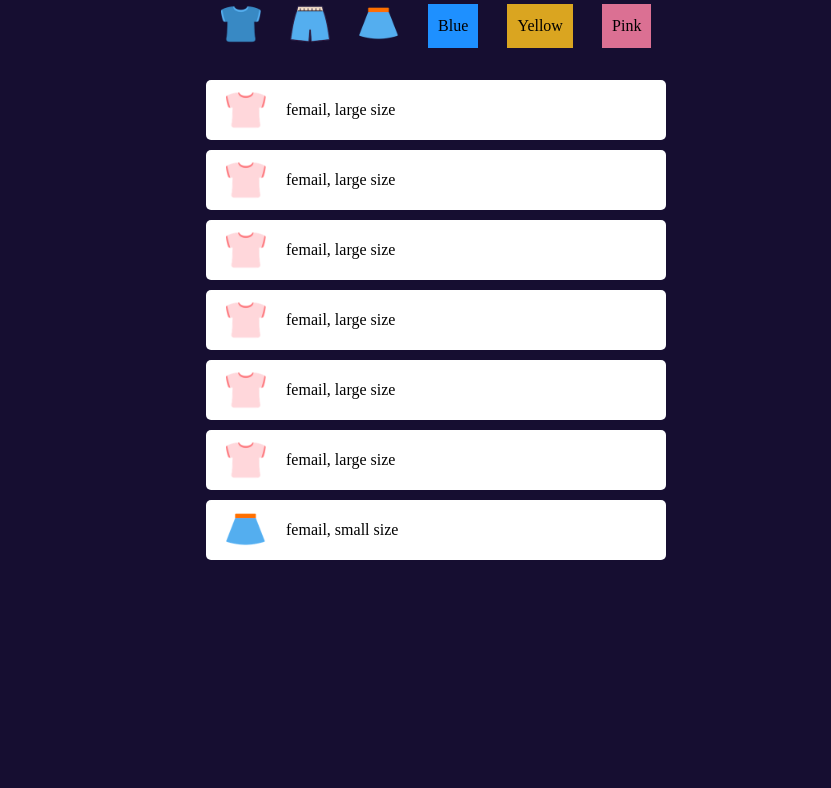
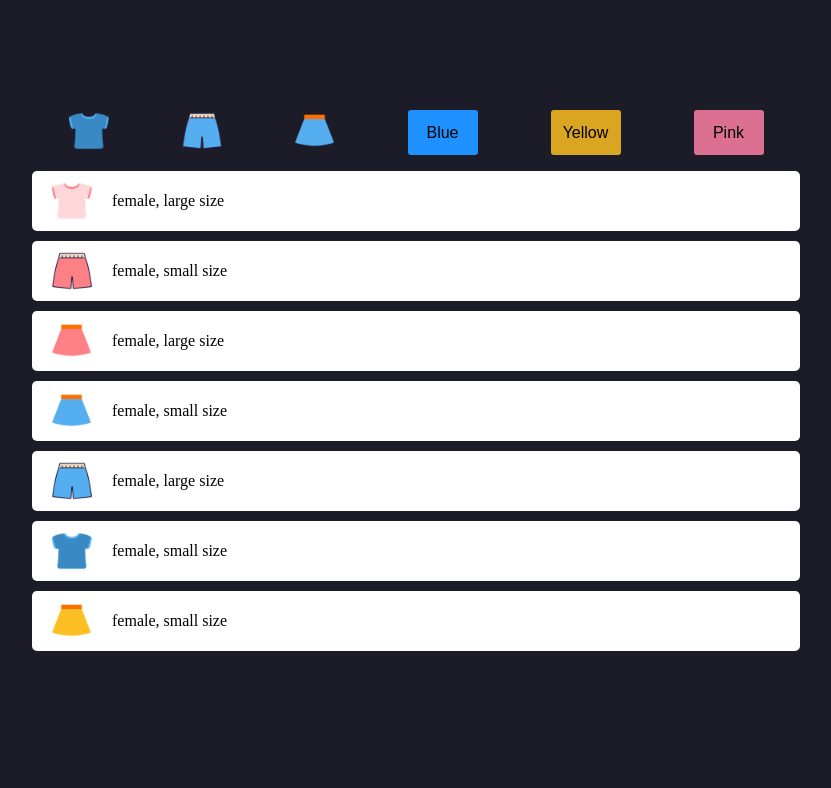
Before and after one commit to jellybrown/shopping, a plain HTML site: page index.html in a window 1280 px wide. Shown: the part 146-934 px from the top of the page, without its empty margins (224-1055 px from the left). Before the commit the page ends 800 px from the top, so only its background shows below. Drawn offline with Linux system fonts and the light colour scheme.

Commit message:
append, filtering

```diff
--- a/index.html
+++ b/index.html
@@ -13,31 +13,27 @@
     </header>
     <main>
       <section class="contents">
-        <ul class="filter_list">
-          <li class="shirst"><img src="imgs/blue_t.png" alt="" /></li>
-          <li class="pants"><img src="imgs/blue_p.png" alt="" /></li>
-          <li class="skirts"><img src="imgs/blue_s.png" alt="" /></li>
-          <li class="blue color_box"><span>Blue</span></li>
-          <li class="yellow color_box"><span>Yellow</span></li>
-          <li class="pink color_box"><span>Pink</span></li>
-        </ul>
-        <ul class="clothes_list">
-          <li>
-            <img src="imgs/pink_t.png" alt="" /><span>femail, large size</span>
-          </li>
-          <li>
-            <img src="imgs/pink_t.png" alt="" /><span>femail, large size</span>
-          </li>
-          <li>
-            <img src="imgs/pink_t.png" alt="" /><span>femail, large size</span>
-          </li>
-          <li>
-            <img src="imgs/pink_t.png" alt="" /><span>femail, large size</span>
-          </li>
-          <li>
-            <img src="imgs/pink_t.png" alt="" /><span>femail, large size</span>
-          </li>
-        </ul>
+        <div class="filter_list">
+          <button class="t" data-set="t">
+            <img src="imgs/blue_t.png" alt="" />
+          </button>
+          <button class="p" data-set="p">
+            <img src="imgs/blue_p.png" alt="" />
+          </button>
+          <button class="s" data-set="s">
+            <img src="imgs/blue_s.png" alt="" />
+          </button>
+          <button class="blue color_box" data-set="blue">
+            <span>Blue</span>
+          </button>
+          <button class="yellow color_box" data-set="yellow">
+            <span>Yellow</span>
+          </button>
+          <button class="pink color_box" data-set="pink">
+            <span>Pink</span>
+          </button>
+        </div>
+        <ul class="clothes_list"></ul>
       </section>
     </main>
   </body>
--- a/main.css
+++ b/main.css
@@ -1,21 +1,36 @@
-html,
+:root {
+  --background-color: rgb(27, 28, 39);
+  --button-font-size: 16px;
+  --border-radius: 3px;
+}
+
+/* COMMON */
+
 body {
   padding: 0;
   margin: 0;
+  height: 100vh;
 }
 ul,
 li {
   list-style: none;
+  padding: 0;
 }
 body {
-  background: rgb(22, 14, 49);
+  background: var(--background-color);
 }
-
+main {
+  height: 100%;
+}
+button {
+  padding: 0;
+  margin: 0;
+}
 img {
   width: 40px;
 }
 
-/* start */
+/* START */
 header {
   text-align: center;
   padding-top: 50px;
@@ -27,21 +42,37 @@ header img {
 .contents {
   display: flex;
   flex-direction: column;
-  margin: 0 auto;
-  width: 500px;
+  justify-content: center;
+  align-items: center;
+  height: 100%;
 }
 .filter_list {
+  width: 60%;
   display: flex;
   justify-content: space-around;
 }
-.filter_list li {
-  display: inline-block;
+.filter_list button {
+  border: none;
+  background: transparent;
+  outline: none;
   cursor: pointer;
+  border-radius: var(--border-radius);
+  transition: 0.3s ease-in;
+}
+.filter_list button span {
+  height: 100%;
+  display: block;
+  line-height: 45px;
+  width: 50px;
+  padding: 0 10px;
+  font-size: var(--button-font-size);
+}
+.filter_list button:hover {
+  transform: scale(1.2);
 }
 .filter_list .color_box {
   display: flex;
   align-items: center;
-  padding: 0 10px;
 }
 .filter_list .blue {
   background: dodgerblue;
@@ -52,7 +83,11 @@ header img {
 .filter_list .pink {
   background: palevioletred;
 }
-
+.clothes_list {
+  width: 60%;
+  height: 60%;
+  overflow-y: scroll;
+}
 .clothes_list li {
   background: #fff;
   padding: 10px 0 10px 20px;
--- a/main.js
+++ b/main.js
@@ -1,6 +1,8 @@
 "use strict";
 
 const clothesList = document.querySelector(".clothes_list");
+const filterList = document.querySelector(".filter_list");
+const btn = document.querySelectorAll("button");
 
 class Female {
   constructor(color, sort, size) {
@@ -10,20 +12,106 @@ class Female {
   }
   create() {
     const newList = document.createElement("li");
-    const item = `<img src="./imgs/${this.color}_${this.sort}.png" alt="" /><span>femail, ${this.size} size</span>`;
+    const item = `<img src="./imgs/${this.color}_${this.sort}.png" alt="" /><span>female, ${this.size} size</span>`;
+    newList.setAttribute("data-color", `${this.color}`);
+    newList.setAttribute("data-sort", `${this.sort}`);
     newList.innerHTML = item;
     clothesList.appendChild(newList);
   }
 }
 
-const female1 = new Female("pink", "t", "large");
-const female2 = new Female("blue", "s", "small");
-female1.create();
-female2.create();
+class Male {
+  constructor(color, sort, size) {
+    this.color = color;
+    this.sort = sort;
+    this.size = size;
+  }
+  create() {
+    const newList = document.createElement("li");
+    const item = `<img src="./imgs/${this.color}_${this.sort}.png" alt="" /><span>male, ${this.size} size</span>`;
+    newList.setAttribute("data-color", `${this.color}`);
+    newList.setAttribute("data-sort", `${this.sort}`);
+    newList.innerHTML = item;
+    clothesList.appendChild(newList);
+  }
+}
 
-function uploadList(item) {
-  const newList = document.createElement("li");
+const females = [
+  new Female("pink", "t", "large"),
+  new Female("pink", "p", "small"),
+  new Female("pink", "s", "large"),
+  new Female("blue", "s", "small"),
+  new Female("blue", "p", "large"),
+  new Female("blue", "t", "small"),
+  new Female("yellow", "s", "small"),
+  new Female("yellow", "p", "large"),
+  new Female("yellow", "t", "small"),
+  new Female("yellow", "t", "small"),
+  new Female("yellow", "t", "small"),
+  new Female("yellow", "t", "small"),
+  new Female("yellow", "t", "small"),
+  new Female("yellow", "t", "small"),
+];
 
-  newList.appendChild(item);
-  clothesList.appendChild(newList);
+const males = [
+  new Male("pink", "t", "large"),
+  new Male("pink", "p", "small"),
+  new Male("pink", "s", "large"),
+  new Male("blue", "s", "small"),
+  new Male("blue", "p", "large"),
+  new Male("blue", "t", "large"),
+  new Male("pink", "t", "small"),
+  new Male("blue", "t", "small"),
+  new Male("yellow", "s", "small"),
+  new Male("yellow", "p", "large"),
+  new Male("yellow", "t", "small"),
+];
+
+// blue, yellow, pink   t,s,p   large, small
+
+females.forEach((female) => {
+  female.create();
+});
+
+for (let male of males) {
+  male.create();
 }
+
+btn.forEach((item) => {
+  item.addEventListener("click", (e) => {
+    filterEvent(e);
+  });
+});
+
+function filterEvent(e) {
+  //클릭한 버튼의 데이터를 가져와서 찾기
+  const clickThis = e.target.parentNode;
+  const data = clickThis.getAttribute("data-set");
+
+  const result1 = females.filter(
+    (female) => data == female.color || data == female.sort
+  );
+  const result2 = males.filter(
+    (male) => data == male.color || data == male.sort
+  );
+
+  clothesList.innerHTML = ``;
+
+  result1.forEach((one) => {
+    const newList = document.createElement("li");
+    const item = `<img src="./imgs/${one.color}_${one.sort}.png" alt="" /><span>female, ${one.size} size</span>`;
+    newList.setAttribute("data-color", `${one.color}`);
+    newList.setAttribute("data-sort", `${one.sort}`);
+    newList.innerHTML = item;
+    clothesList.append(newList);
+  });
+
+  result2.forEach((one) => {
+    const newList = document.createElement("li");
+    const item = `<img src="./imgs/${one.color}_${one.sort}.png" alt="" /><span>male, ${one.size} size</span>`;
+    newList.setAttribute("data-color", `${one.color}`);
+    newList.setAttribute("data-sort", `${one.sort}`);
+    newList.innerHTML = item;
+    clothesList.append(newList);
+  });
+}
```
Also changed, not shown: 1 other file.
